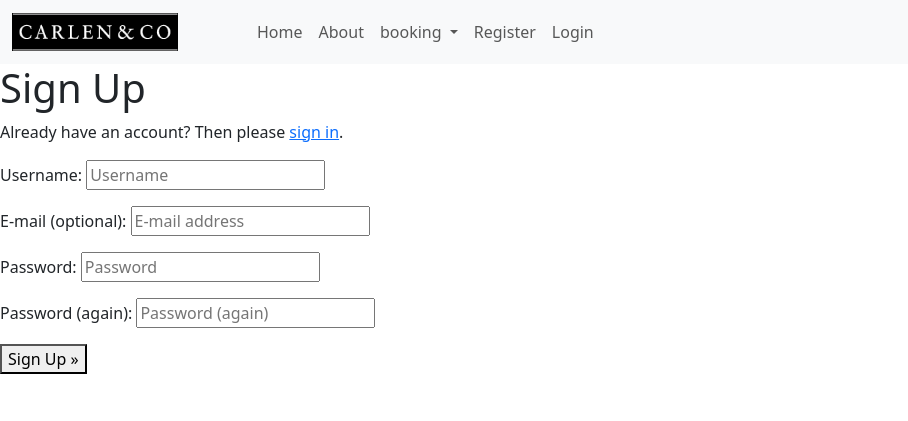
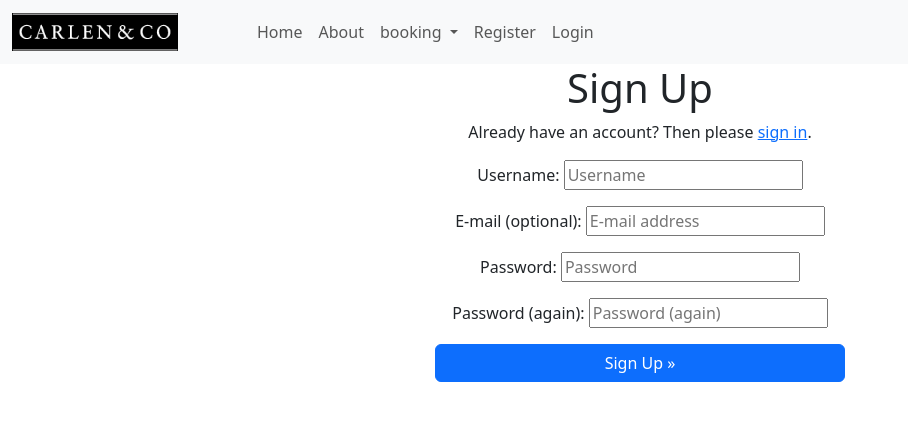
Before and after one commit to Stojj2/Portfolio-Project-4, a Django app: page /accounts/signup/ in a window 1280 px wide. Shown: the top 421 px of the page, without its empty margins (0-908 px from the left). Run offline with Django 3.2, Linux system fonts and the light colour scheme.

Commit message:
Add Bootstrap styling to login, logout and signup html templates

```diff
--- a/templates/account/login.html
+++ b/templates/account/login.html
@@ -6,7 +6,7 @@
 {% block head_title %}{% trans "Sign In" %}{% endblock %}
 
 {% block content %}
-<div class="col-md-5 offset-md-4">
+<div class="container col-6 text-center">
   <h1>{% trans "Sign In" %}</h1>
   <div>
     <p>{% blocktrans %}If you have not created an account yet, then please
@@ -19,10 +19,9 @@
       {% if redirect_field_value %}
       <input type="hidden" name="{{ redirect_field_name }}" value="{{ redirect_field_value }}" />
       {% endif %}
-      <button class="primaryAction" type="submit">{% trans "Sign In" %}</button>
+      <button class="col-8 primaryAction btn btn-primary" type="submit">{% trans "Sign In" %}</button>
     </form>
   </div>
-
 </div>
 
 
--- a/templates/account/signup.html
+++ b/templates/account/signup.html
@@ -5,17 +5,29 @@
 {% block head_title %}{% trans "Signup" %}{% endblock %}
 
 {% block content %}
-<h1>{% trans "Sign Up" %}</h1>
+<div class="container col-6 text-center">
+  <h1>{% trans "Sign Up" %}</h1>
+  <div>
+    <p>
+      {% blocktrans %}
+      Already have an account? Then please <a href="{{ login_url }}">sign in</a>.
+      {% endblocktrans %}
+    </p>
+  </div>
+  <div>
+    <form class="signup col" id="signup_form" method="post" action="{% url 'account_signup' %}">
+      {% csrf_token %}
+      {{ form.as_p }}
+      {% if redirect_field_value %}
+      <input type="hidden" name="{{ redirect_field_name }}" value="{{ redirect_field_value }}" />
+      {% endif %}
+      <button class="col-8 btn btn-primary" type="submit">{% trans "Sign Up" %} &raquo;</button>
+    </form>
+  </div>
+</div>
 
-<p>{% blocktrans %}Already have an account? Then please <a href="{{ login_url }}">sign in</a>.{% endblocktrans %}</p>
 
-<form class="signup" id="signup_form" method="post" action="{% url 'account_signup' %}">
-  {% csrf_token %}
-  {{ form.as_p }}
-  {% if redirect_field_value %}
-  <input type="hidden" name="{{ redirect_field_name }}" value="{{ redirect_field_value }}" />
-  {% endif %}
-  <button type="submit">{% trans "Sign Up" %} &raquo;</button>
-</form>
+
+
 
 {% endblock %}
```
Also changed, not shown: templates/account/logout.html (+11 -3 lines), db.sqlite3.
